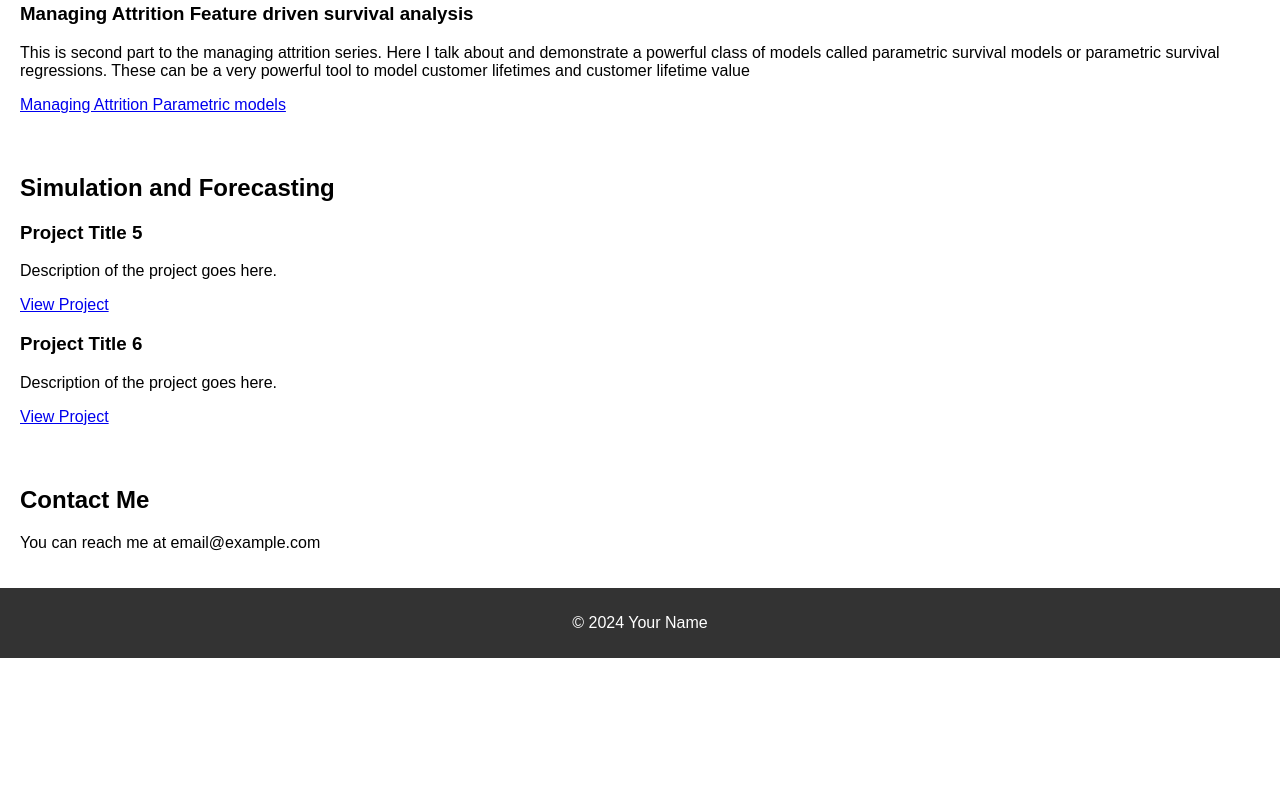
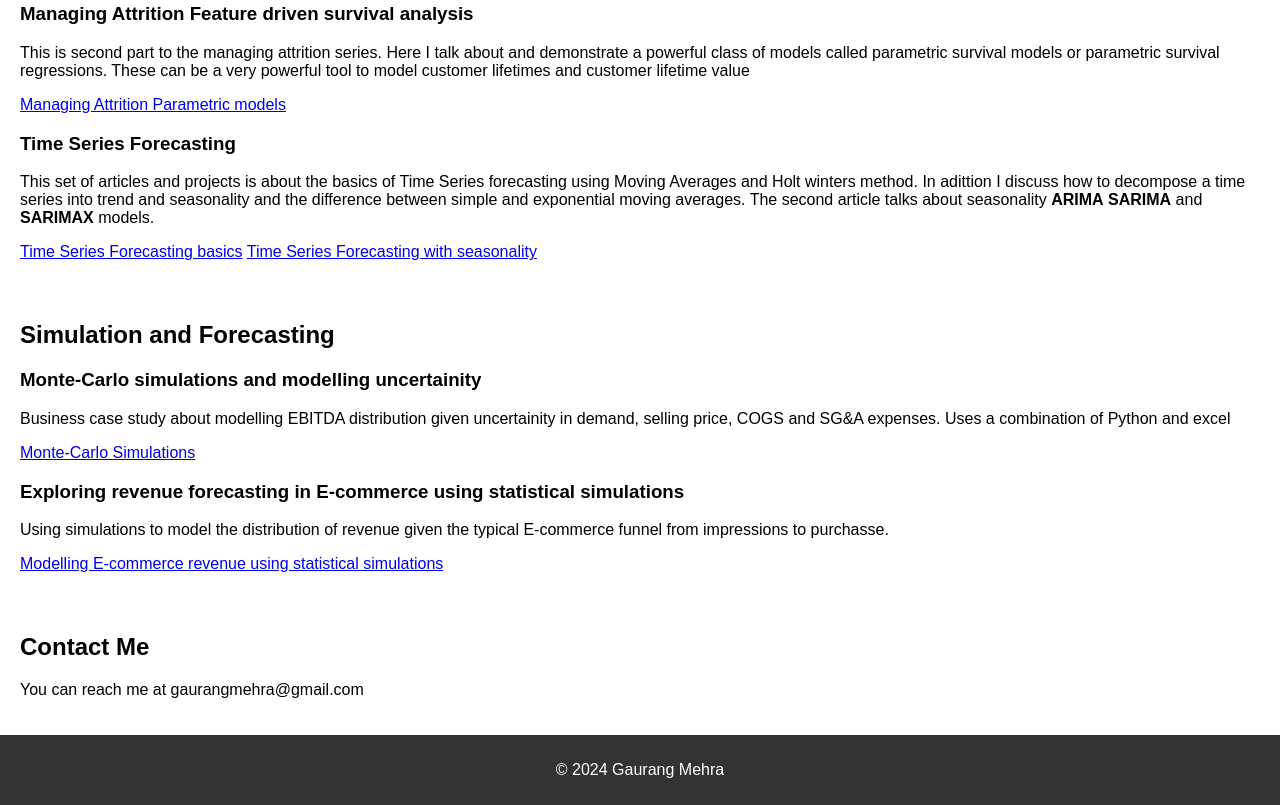
Before and after one commit to gmehra123/PORTFOLIO, a plain HTML site: page index.html in a window 1280 px wide. Shown: the part 1210-2015 px from the top of the page. Before the commit the page ends 1868 px from the top, so only its background shows below. Drawn offline with Linux system fonts and the light colour scheme.

Commit message:
Website changes

```diff
--- a/index.html
+++ b/index.html
@@ -86,31 +86,45 @@
             </p>
             <a href="https://medium.com/@gaurangmehra/managing-attrition-feature-driven-survival-analysis-1286478860f5">Managing Attrition Parametric models</a>
         </div>
+        <div class="project">
+            <h3>Time Series Forecasting</h3>
+            <p>This set of articles and projects is about the basics of Time Series forecasting using Moving Averages and
+                Holt winters method. In adittion I discuss how to decompose a time series into trend and seasonality and the
+                difference between simple and exponential moving averages. The second article talks about seasonality <b>ARIMA</b>
+                <b>SARIMA</b> and <b>SARIMAX</b> models.
+            </p>
+            <a href="https://medium.com/p/c75baa9d97ae">Time Series Forecasting basics</a>
+            <a href="https://medium.com/p/22ec502b8de7">Time Series Forecasting with seasonality</a>
+        </div>
         <!-- Add more machine learning projects as needed -->
     </section>
 
     <section id="simulation-forecasting">
         <h2>Simulation and Forecasting</h2>
         <div class="project">
-            <h3>Project Title 5</h3>
-            <p>Description of the project goes here.</p>
-            <a href="link-to-project">View Project</a>
+            <h3>Monte-Carlo simulations and modelling uncertainity</h3>
+            <p>Business case study about modelling EBITDA distribution given uncertainity in demand, selling price,
+                COGS and SG&A expenses. Uses a combination of Python and excel
+            </p>
+            <a href="https://medium.com/p/48908b85bbea">Monte-Carlo Simulations</a>
         </div>
         <div class="project">
-            <h3>Project Title 6</h3>
-            <p>Description of the project goes here.</p>
-            <a href="link-to-project">View Project</a>
+            <h3>Exploring revenue forecasting in E-commerce using statistical simulations</h3>
+            <p>Using simulations to model the distribution of revenue given the typical E-commerce funnel from impressions
+                to purchasse.
+            </p>
+            <a href="https://medium.com/p/0a68a4709e67">Modelling E-commerce revenue using statistical simulations</a>
         </div>
         <!-- Add more simulation and forecasting projects as needed -->
     </section>
 
     <section id="contact">
         <h2>Contact Me</h2>
-        <p>You can reach me at email@example.com</p>
+        <p>You can reach me at gaurangmehra@gmail.com</p>
     </section>
 
     <footer>
-        <p>&copy; 2024 Your Name</p>
+        <p>&copy; 2024 Gaurang Mehra</p>
     </footer>
 </body>
 </html>
```
